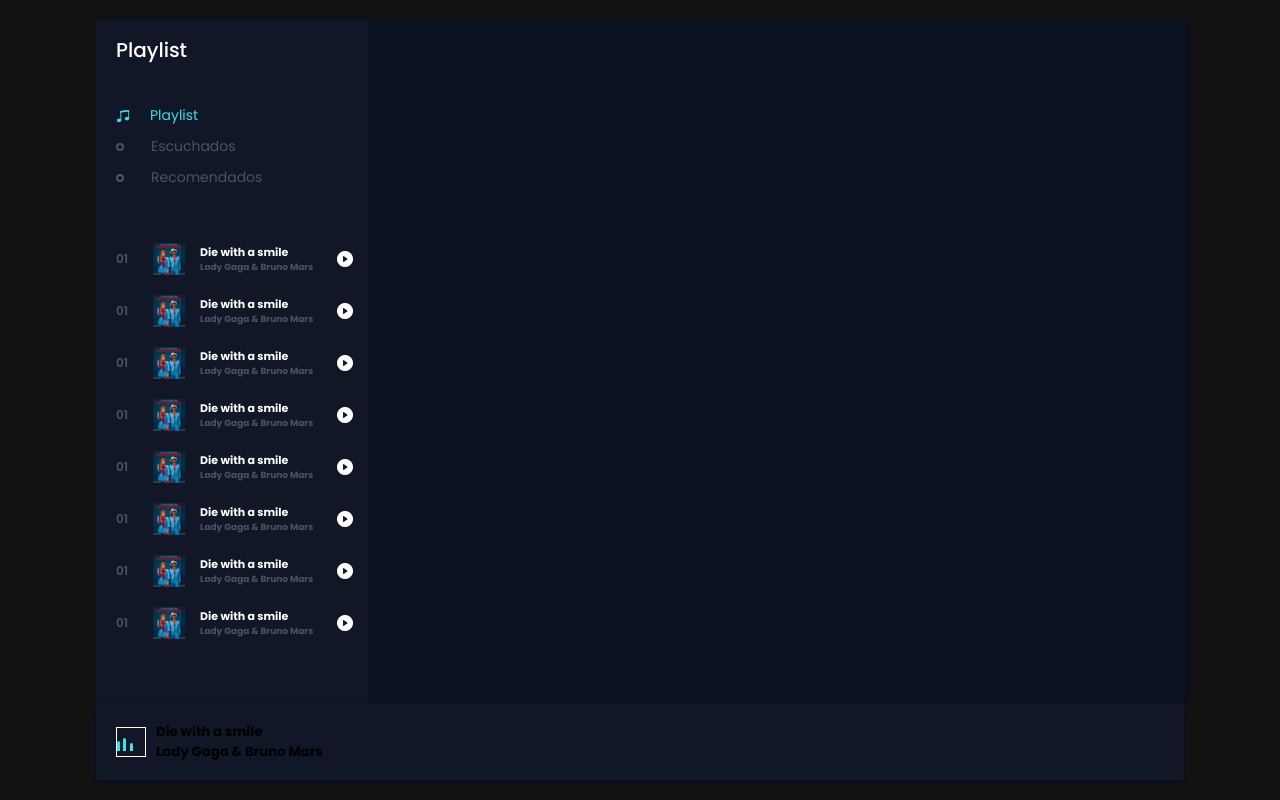
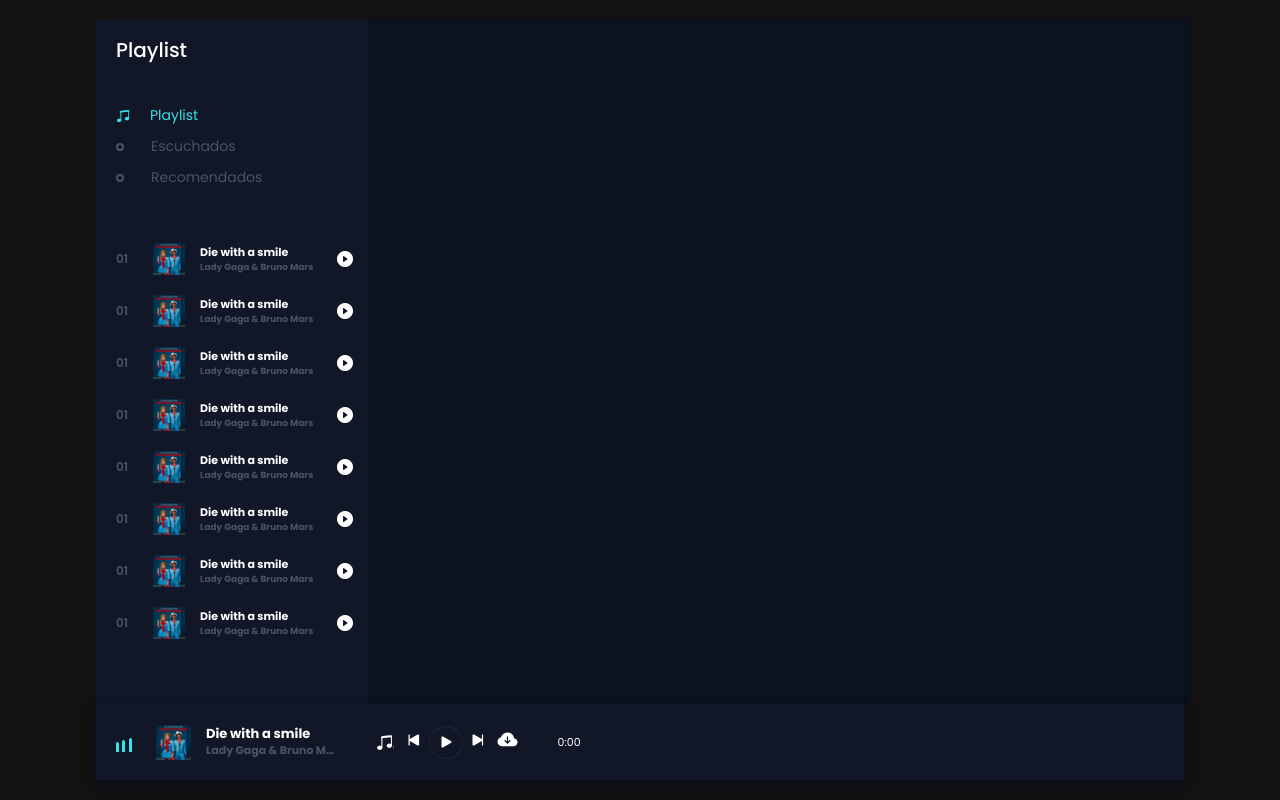
Before and after one commit to ValCam18/app-musica-tarde, a plain HTML site: page index.html in a window 1280 px wide. Drawn offline with nearby package versions, Linux system fonts and the light colour scheme.

Commit message:
master_play

```diff
--- a/css/style.css
+++ b/css/style.css
@@ -178,7 +178,7 @@ header .master_play {
 header .master_play .wave {
     width: 30px;
     height: 30px;
-    border: 1px solid #fff;
+    /* border: 1px solid #fff; */
     padding-bottom: 5px;
     display: flex;
     align-items: flex-end;
@@ -204,3 +204,102 @@ header .master_play .wave .wave1:nth-child(3) {
     height: 8px;
     animation-delay: .8s;
 }
+
+/* Clases JavaScript */
+
+header .master_play .wave .wave1 {
+    animation: wave .5s linear infinite;
+}
+
+header .master_play .wave .wave1:nth-child(2) {
+    animation-delay: .4s;
+}
+
+header .master_play .wave .wave1:nth-child(3) {
+    animation-delay: .8s;
+}
+
+@keyframes wave {
+    0%{
+        height: 10px;
+    }
+    50%{
+        height: 15px;
+    }
+    100%{
+        height: 10px;
+    }
+}
+
+header .master_play img {
+    width: 35px;
+    height: 35px;
+}
+
+header .master_play h5 {
+    width: 130px;
+    /* border: 1px solid #fff; */
+    margin-left: 15px;
+    color: #fff;
+    line-height: 17px;
+    overflow: hidden;
+    text-overflow: ellipsis;
+    white-space: nowrap;
+    font-size: 13px;
+}
+
+header .master_play h5 .subtitle {
+    font-size: 11px;
+    color: #4c5262;
+    width: 100%;
+    overflow: hidden;
+    text-overflow: ellipsis;
+    white-space: nowrap;
+}
+
+header .master_play .icon {
+    font-size: 20px;
+    color: #fff;
+    margin: 0px 20px 0px 40px;
+    outline: none;
+    display: flex;
+    align-self: center;
+}
+
+header .master_play .icon .bi {
+    cursor: pointer;
+    outline: none;
+}
+
+header .master_play .icon .shuffle {
+    font-size: 17px;
+    margin-right: 10px;
+    width: 17.5px;
+    overflow: hidden;
+    display: flex;
+    align-items: center;
+}
+
+header .master_play .icon #download_music {
+    font-size: 20px;
+    margin-left: 10px;
+}
+
+header .master_play .icon .bi:nth-child(3) {
+    border: 1px solid rgb(170, 170, 170, .1);
+    border-radius: 50%;
+    padding: 1px 5px 0px 7px;
+    margin: 0px 5px;
+}
+
+header .master_play span {
+    color: #fff;
+    width: 32px;
+    /* border: 1px solid #fff; */
+    font-size: 11px;
+    font-weight: 400;
+}
+
+header .master_play #currentStart {
+    margin: 0px 0px 0px 20px;
+}
--- a/index.html
+++ b/index.html
@@ -114,11 +114,19 @@
                 <div class="wave1"></div>
                 <div class="wave1"></div>
             </div>
-            <!-- <img src="resources/images/die_with_a_smile-portada.jpg" alt="Portada album 01"> -->
+            <img src="resources/images/die_with_a_smile-portada.jpg" alt="Portada album 01">
             <h5 id="title">
                 Die with a smile
                 <div class="subtitle">Lady Gaga & Bruno Mars</div>
             </h5>
+            <div class="icon">
+                <i class="bi shuffle bi-music-note-beamed">next</i>
+                <i class="bi bi-skip-start-fill"></i>
+                <i class="bi bi-play-fill"></i>
+                <i class="bi bi-skip-end-fill"></i>
+                <i class="bi bi-cloud-arrow-down-fill" id="download_music"></i>
+            </div>
+            <span id="currentStart">0:00</span>
         </div>
     </header>
     <script src="js/app.js"></script>
```
